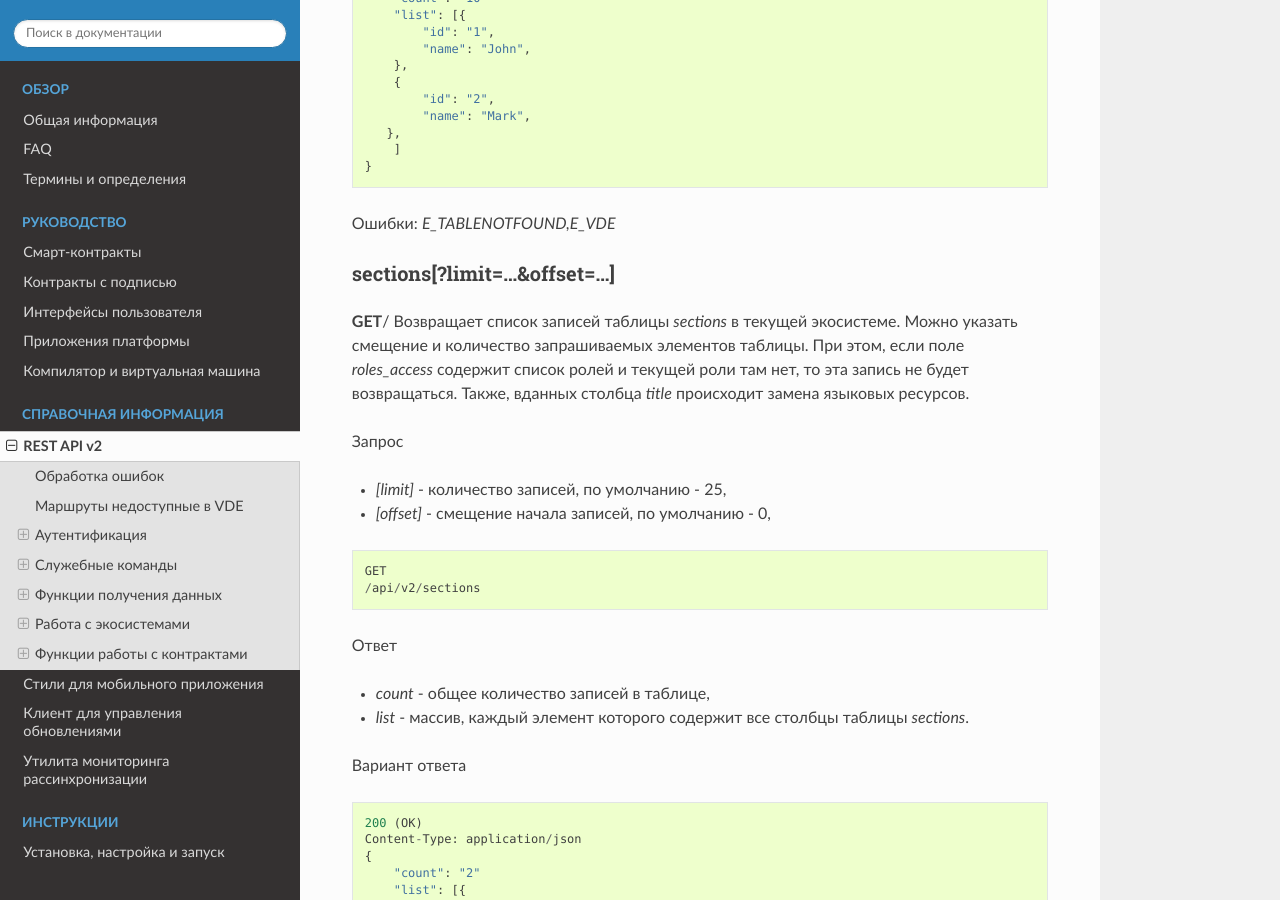
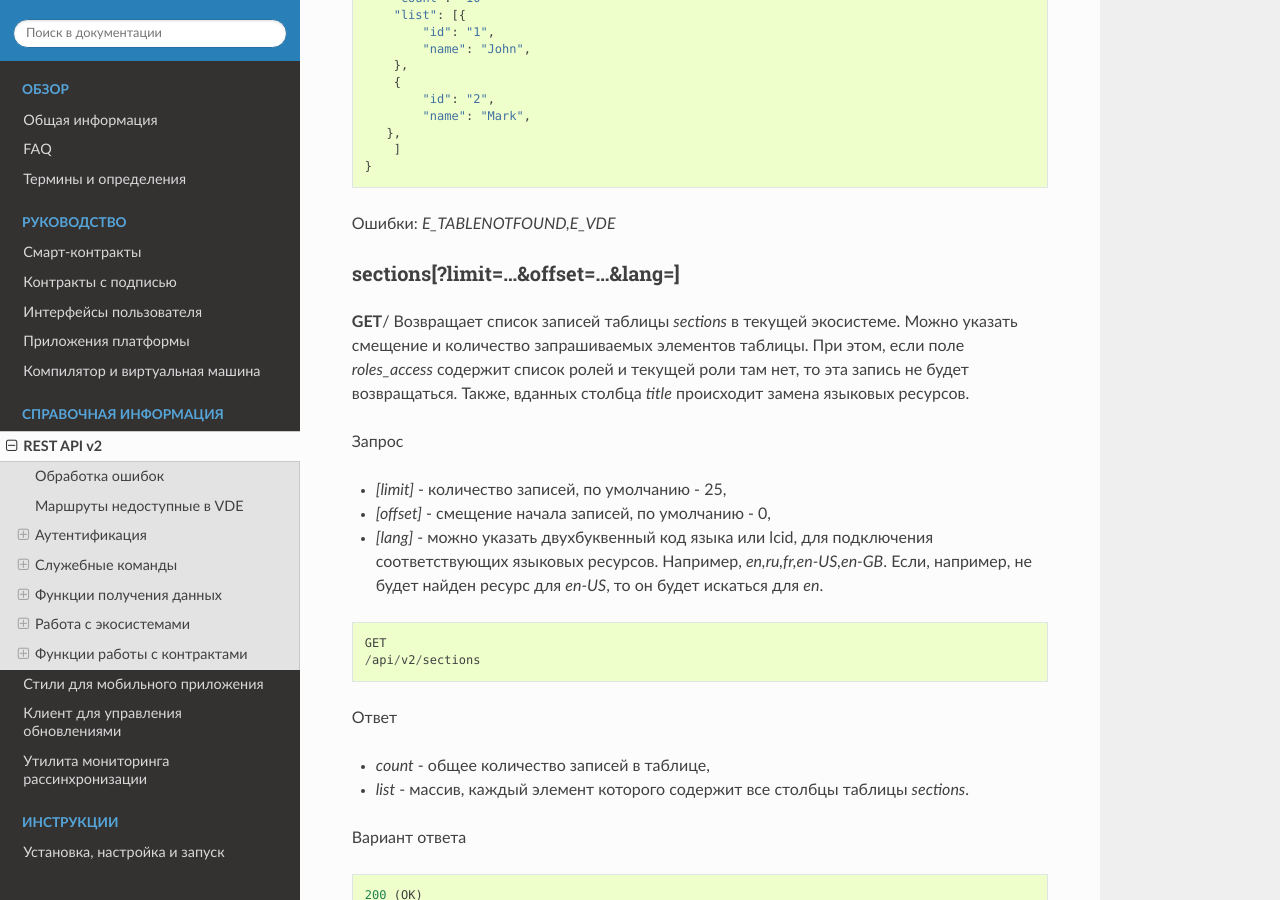
Before and after one commit to AplaProject/apla-docs-ru, a Sphinx documentation site: the page built from source/reference/api2.rst, in a window 1280 px wide and 900 px high, scrolled down 13454 px. Built offline with Sphinx 7.4.7 and the Read the Docs theme 2.0.0, drawn with Linux system fonts in a browser that asks for light colours.

Commit message:
Update api2.rst

```diff
--- a/source/reference/api2.rst
+++ b/source/reference/api2.rst
@@ -612,7 +612,7 @@ list/{name}[?limit=...&offset=...&columns=]
 
 Ошибки: *E_TABLENOTFOUND,E_VDE*
 
-sections[?limit=...&offset=...]
+sections[?limit=...&offset=...&lang=]
 ==============================
 **GET**/ Возвращает список записей таблицы *sections* в текущей экосистеме. Можно указать смещение и количество запрашиваемых элементов таблицы. При этом, если поле *roles_access* содержит список ролей и текущей роли там нет, то эта запись не будет возвращаться. Также, вданных столбца *title* происходит замена языковых ресурсов.
 
@@ -620,6 +620,7 @@ sections[?limit=...&offset=...]
 
 * *[limit]* - количество записей, по умолчанию - 25,
 * *[offset]* - смещение начала записей, по умолчанию - 0,
+* *[lang]* - можно указать двухбуквенный код языка или lcid, для подключения соответствующих языковых ресурсов. Например, *en,ru,fr,en-US,en-GB*. Если, например, не будет найден ресурс для *en-US*, то он будет искаться для *en*.
 
 .. code::
 
```
